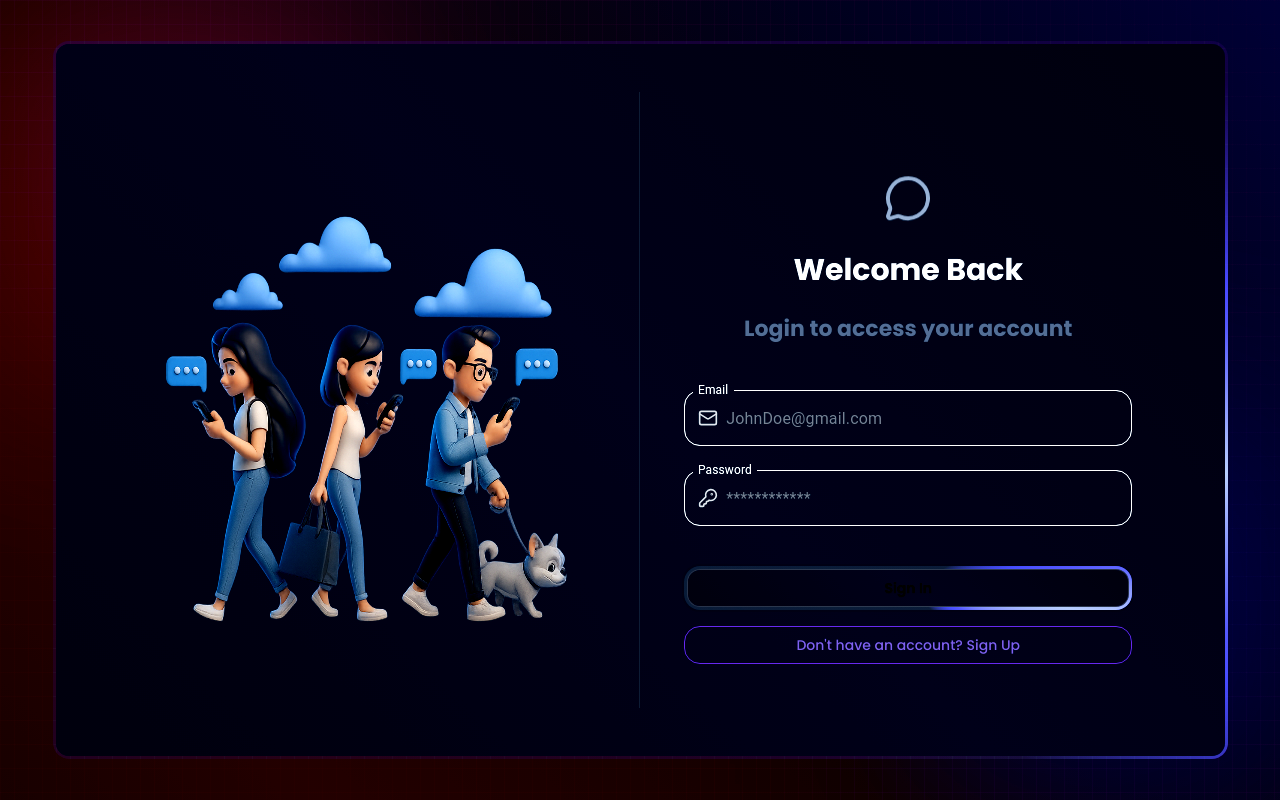
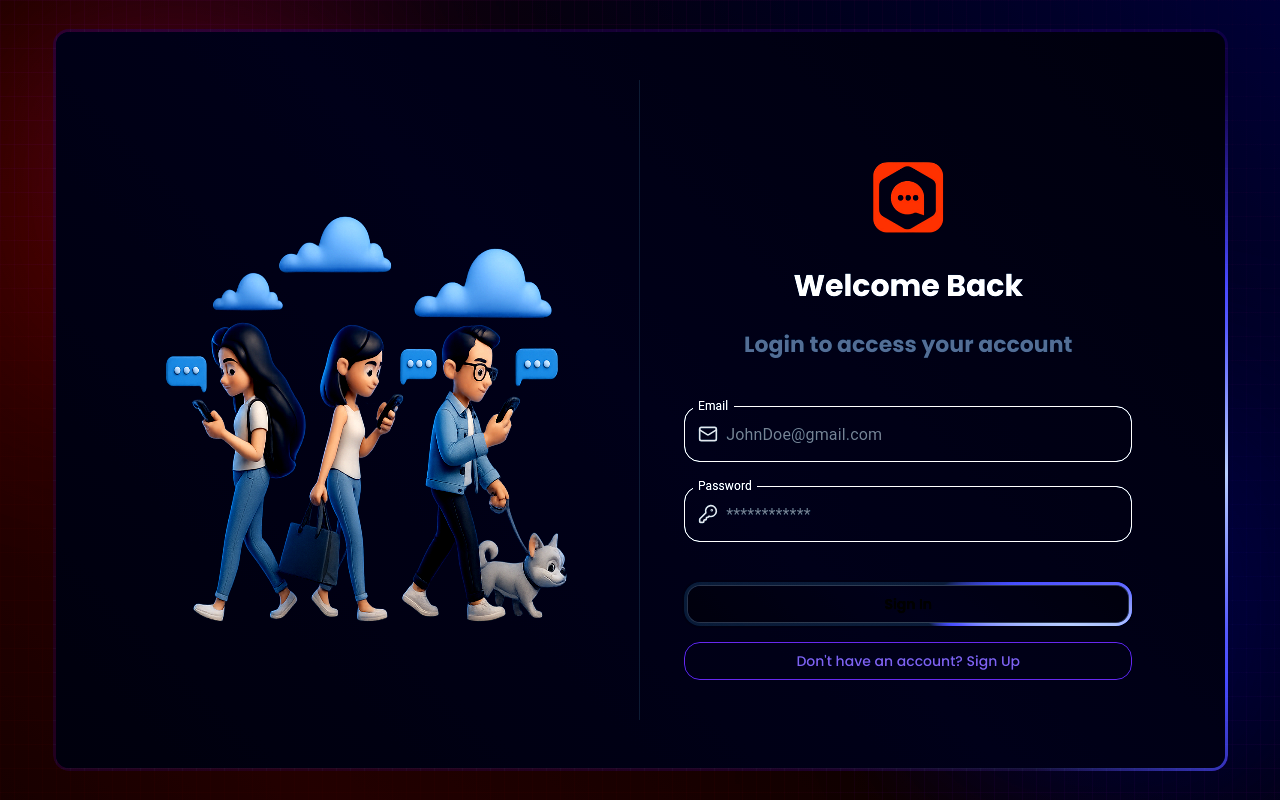
Before and after one commit to awadi99/Chatter-AI-Box, a React (Vite) app in the folder Frontend/: page /login in a window 1280 px wide. Built offline with nearby package versions, Linux system fonts and the light colour scheme.

Commit message:
Logo add on login page

```diff
--- a/Frontend/index.html
+++ b/Frontend/index.html
@@ -3,7 +3,7 @@
 
 <head>
   <meta charset="UTF-8" />
-  <link rel="icon"  href="img/icon/icon-removebg-preview.png" >
+  <link rel="icon" type="image/x-icon" href="public/img/icon/icon-removebg-preview.png">
   <meta name="viewport" content="width=device-width, initial-scale=1.0" />
   <title>Chatter Ai Box</title>
 
--- a/Frontend/src/pages/LoginPage.jsx
+++ b/Frontend/src/pages/LoginPage.jsx
@@ -2,7 +2,7 @@ import { useState } from "react";
 import TextField from "@mui/material/TextField";
 import { ToastContainer, toast, Zoom } from "react-toastify";
 import "react-toastify/dist/ReactToastify.css";
-import { MessageCircle, User, Mail, KeyRound } from "lucide-react";
+import { Mail, KeyRound } from "lucide-react";
 import InputAdornment from "@mui/material/InputAdornment";
 import { Link, useNavigate } from "react-router";
 import axios from "axios";
@@ -100,7 +100,7 @@ export default function LoginPage() {
         <div className="w-full md:w-1/2 p-10 md:p-10 flex items-center justify-center">
           <div className="w-full max-w-md">
             <div className="text-center mb-8">
-              <MessageCircle className="animate-bounce w-12 h-12 m-auto text-slate-400 mt-10 mb-7" />
+              <img src="/img/icon/icon-removebg-preview.png" className="animate-bounce w-20 h-20 m-auto text-slate-400 mt-10 mb-7 "alt="" />
               <h2 className="text-2xl md:text-3xl font-bold text-slate-100 mb-7">
                 Welcome Back
               </h2>
```
Also changed, not shown: Frontend/public/img/icon/icon-removebg-preview.png, Frontend/public/img/icon/logo.png (added).
